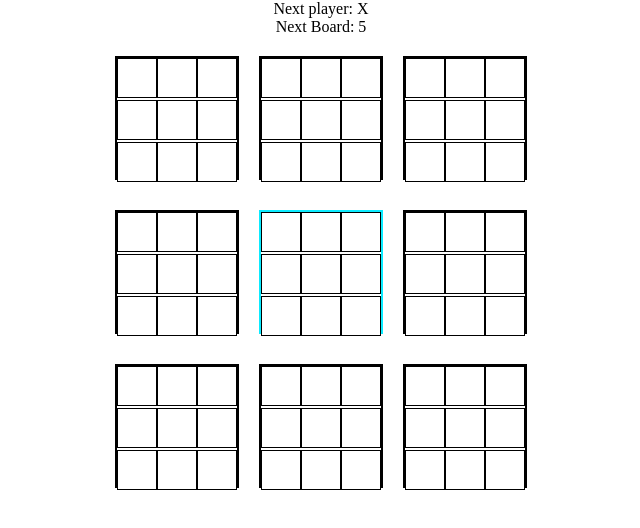
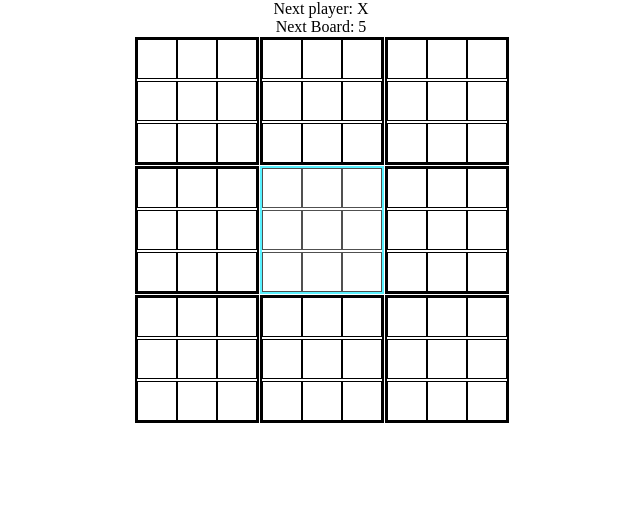
Before and after one commit to marwan-salem18/9X9-tic-tac-toe, a React (Vite) app: page / in a window 1280 px wide. Shown: the top 528 px of the page, without its empty margins (319-959 px from the left). Built offline with nearby package versions, Linux system fonts and the light colour scheme.

Commit message:
a commit for day end

```diff
--- a/src/App.css
+++ b/src/App.css
@@ -1,23 +1,27 @@
 #root {
   text-align: center;
+  padding: 0;
+  margin: 0;
 }
 .game-row {
   display: flex;
   flex-direction: row;
-  margin: 10px 10px;
   align-items: center;
   justify-content: center;
 }
 #ON{
   border: 2px solid rgb(11, 235, 255);
+  animation: fadeInOut 3s infinite; /* Repeating animation */
 }
 .game{
-  margin: 10px;
   display: grid;
   grid-template-rows: repeat(3, 1fr);
   width: 120px;
   height: 120px;
   border: 2px solid black;
+  padding-bottom: 4px;
+  margin-top: 1px;
+  margin-left: 1px;
 }
 .square{
   background-color: white;
@@ -26,3 +30,15 @@
   border: 1px solid black;
   box-sizing: border-box; /* Ensures borders are included in size calculations */
 }
+
+@keyframes fadeInOut {
+  0% {
+    opacity: 1; /* Fully visible */
+  }
+  50% {
+    opacity: 0.3 /* Semi-transparent */
+  }
+  100% {
+    opacity: 1; /* Fully visible */
+  }
+}
--- a/src/App.jsx
+++ b/src/App.jsx
@@ -6,10 +6,16 @@ function App() {
   const [nextPlayer, setNextPlayer] = useState(true)
   const [squares, setSquares] = useState(Array.from({ length: 9 }, () => Array(9).fill(null)));
   const [board, setBoard] = useState(4)
+  const [winner, setWinner] = useState(Array(9).fill(false))
 
   function handleClick(row,col) {
-    if (board != row || calculateBoardWinner(squares[row])  || squares[row][col]) {
+    if (board != row || squares[row][col]) {
       return
+    }
+    if (calculateBoardWinner(squares[row])) {
+      let nextWin = winner.slice();
+      nextWin[row] = true;
+      setWinner(nextWin)
     }
     const newSquares = squares.slice()
     if (nextPlayer) {
```
